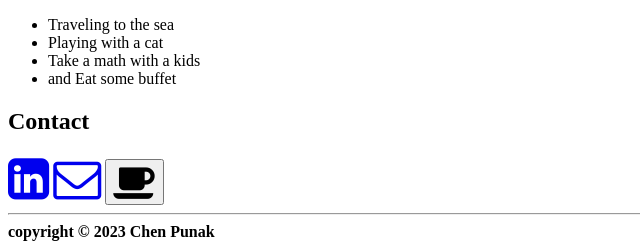
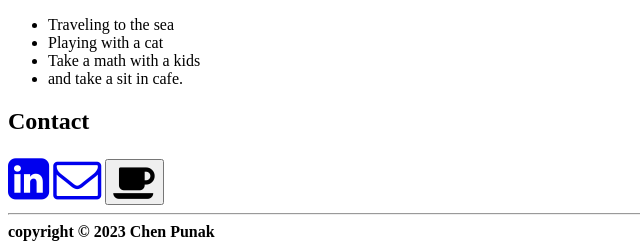
Before and after one commit to chenboy1350/MyPortfolio, a plain HTML site: page index.html in a window 1280 px wide. Shown: the part 1141-1384 px from the top of the page, 0-640 px from the left. Drawn offline with Linux system fonts and the light colour scheme.

Commit message:
Update index.html

```diff
--- a/index.html
+++ b/index.html
@@ -73,7 +73,7 @@
         <li>Traveling to the sea</li>
         <li>Playing with a cat</li>
         <li>Take a math with a kids</li>
-        <li>and Eat some buffet</li>
+        <li>and take a sit in cafe.</li>
     </ul>
     <h2>Contact</h2>
     <a href="https://www.linkedin.com/in/chen-punak/"><i class="fa fa-linkedin-square fa-3x" aria-hidden="true"></i></a>
```
